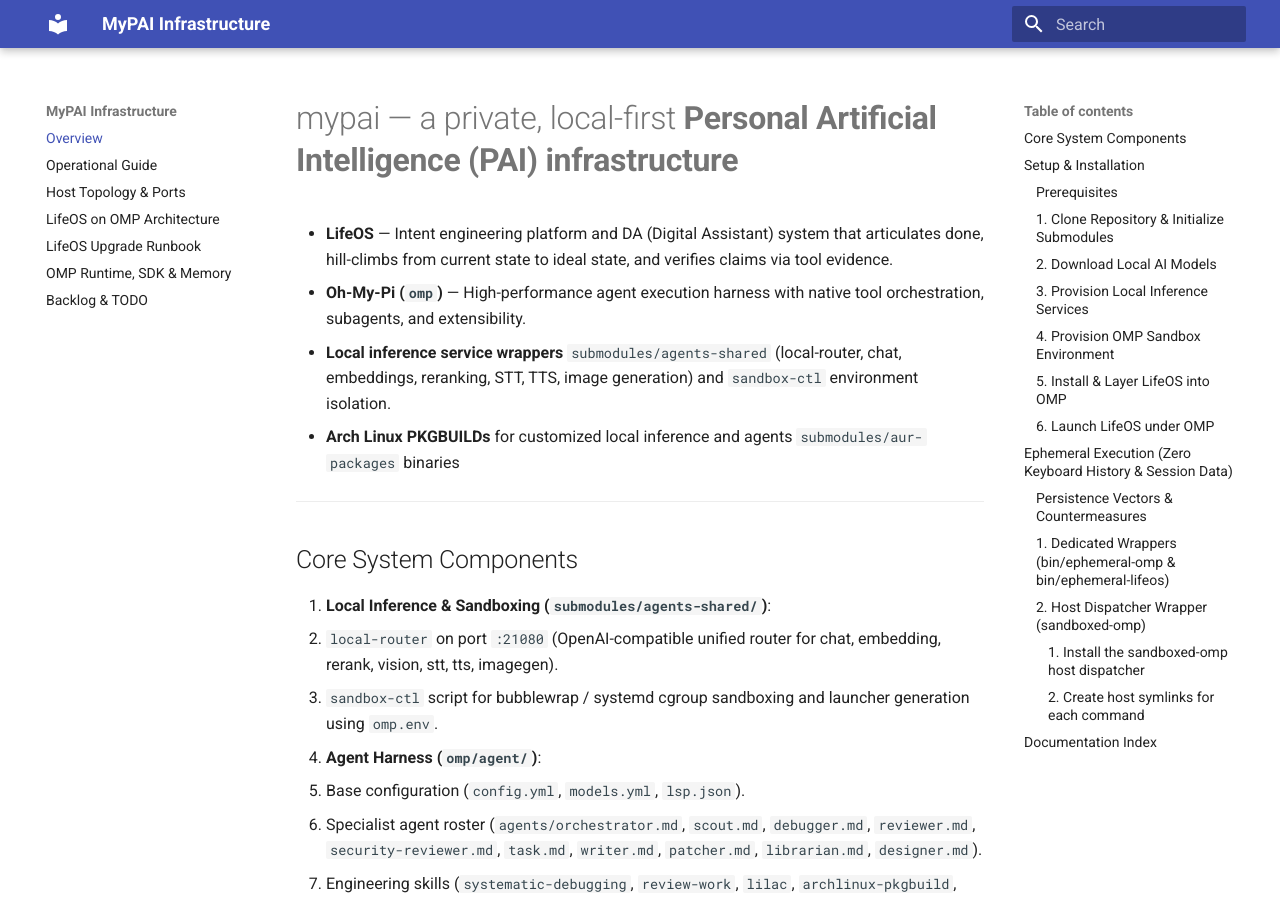
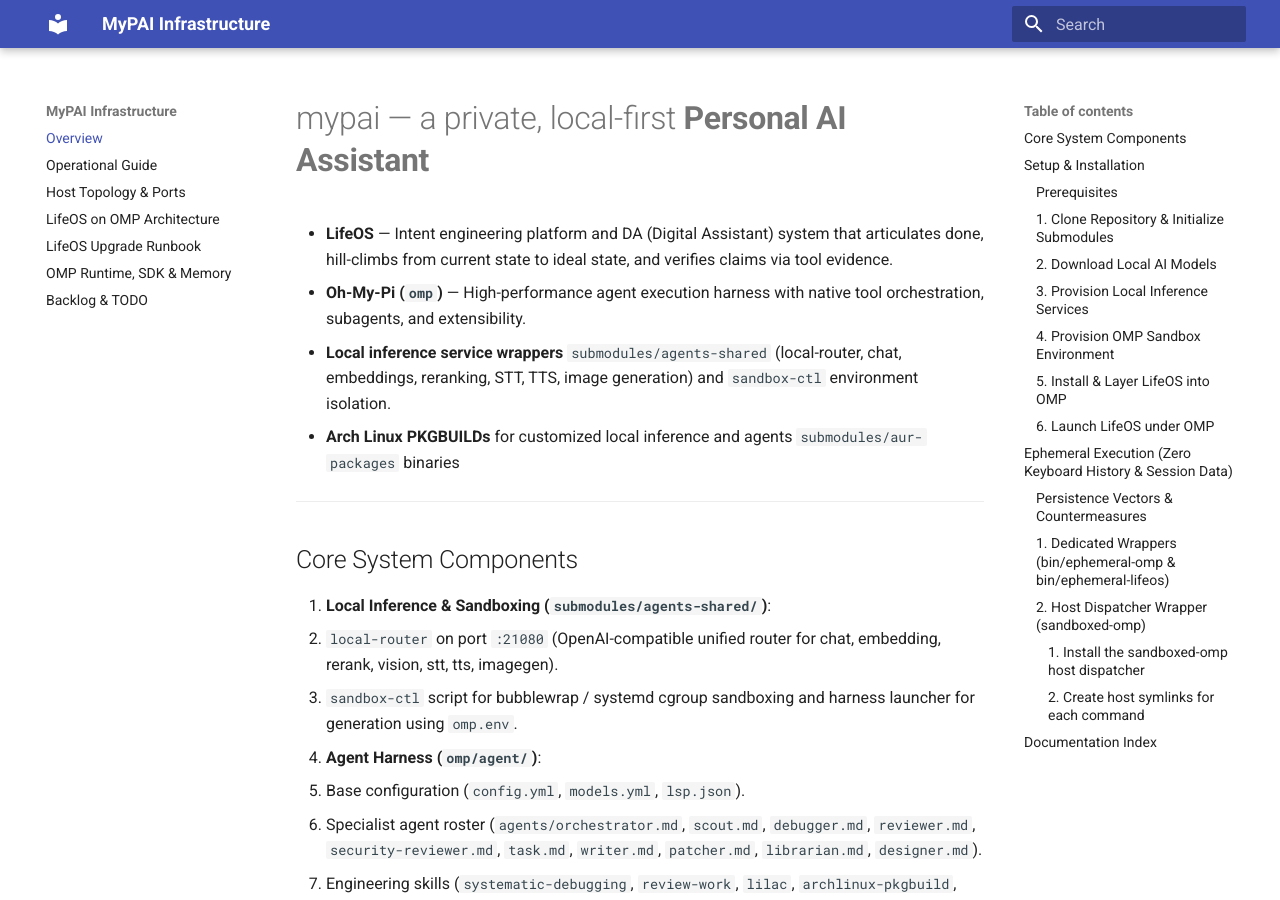
Before and after one commit to wuxxin/mypai, an MkDocs documentation site: the page built from docs/index.md, in a window 1280 px wide and 900 px high. Built offline with MkDocs 1.6.1 and Material for MkDocs 9.7.7, drawn with Linux system fonts in a browser that asks for light colours.

Commit message:
README branding fix; AGENTS.md path correction ; comment cleanup.
auth stays inside agy. All model roles are remapped to current catalog

Supporting changes: PI_AGY_PATH export in omp.env so the launcher finds
the binary;

Bumps agents-shared and
aur-packages submodule pointers.

```diff
--- a/README.md
+++ b/README.md
@@ -1,4 +1,4 @@
-# mypai — a private, local-first **Personal Artificial Intelligence (PAI) infrastructure**
+# mypai — a private, local-first **Personal AI Assistant**
 
 - **LifeOS** — Intent engineering platform and DA (Digital Assistant) system that articulates done, hill-climbs from current state to ideal state, and verifies claims via tool evidence.
 - **Oh-My-Pi (`omp`)** — High-performance agent execution harness with native tool orchestration, subagents, and extensibility.
@@ -11,7 +11,7 @@
 
 1. **Local Inference & Sandboxing (`submodules/agents-shared/`)**:
    - `local-router` on port `:21080` (OpenAI-compatible unified router for chat, embedding, rerank, vision, stt, tts, imagegen).
-   - `sandbox-ctl` script for bubblewrap / systemd cgroup sandboxing and launcher generation using `omp.env`.
+   - `sandbox-ctl` script for bubblewrap / systemd cgroup sandboxing and harness launcher for generation using `omp.env`.
 
 2. **Agent Harness (`omp/agent/`)**:
    - Base configuration (`config.yml`, `models.yml`, `lsp.json`).
```
Also changed, not shown: AGENTS.md (+1 -1 lines), 2 other files.
